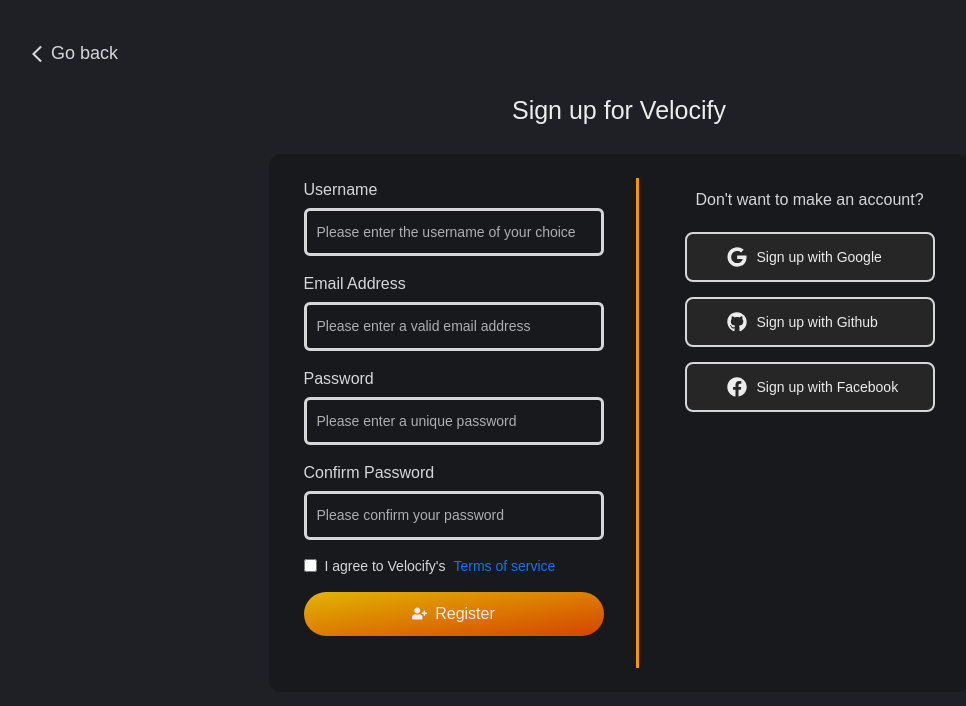
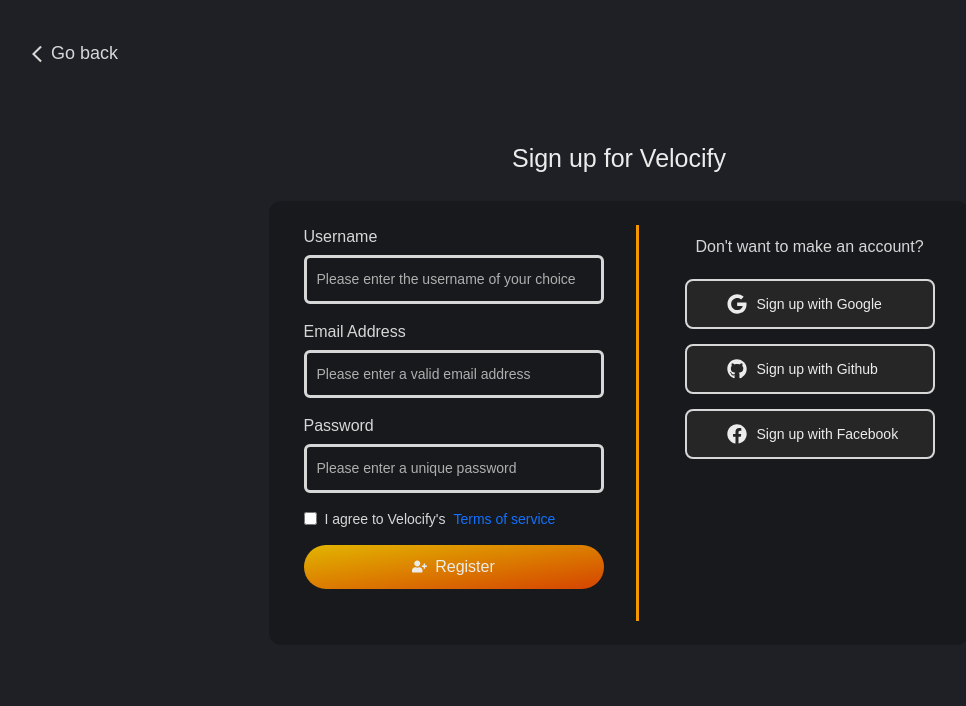
Before and after one commit to Humboorgir/Velocify-frontend, a Next.js app: page /register in a window 1280 px wide. Shown: the top 706 px of the page, without its empty margins (21-987 px from the left). Built offline with nearby package versions, Linux system fonts and the light colour scheme; no server answers.

Commit message:
Remove 'confirm password' field from register form

```diff
--- a/components/register/confirmpassword.js
+++ /dev/null
@@ -1,24 +0,0 @@
-const ConfirmPassword = () => {
-  return (
-    <div className="h-fit w-fit">
-      <label
-        className="mb-[6px] block text-textColorSemiWeak"
-        htmlFor="confirmPassword"
-      >
-        Confirm Password
-      </label>
-      <input
-        className="customAutofillStyle m-auto block w-[300px] rounded-md border-[3px] border-textColorSemiWeak bg-inherit p-[10px]
-        text-[15px] placeholder-[10px] placeholder-textColorWeak placeholder:text-[14px]"
-        type="password"
-        id="confirmPassword"
-        name="confirmPassword"
-        placeholder="Please confirm your password"
-        minLength="8"
-        maxLength="20"
-      />
-    </div>
-  );
-};
-
-export default ConfirmPassword;
--- a/components/register/credentialslogin.js
+++ b/components/register/credentialslogin.js
@@ -1,7 +1,6 @@
 import Username from "@/components/register/username";
 import Email from "@/components/register/email";
 import Password from "@/components/register/password";
-import ConfirmPassword from "@/components/register/confirmpassword";
 import Agreement from "@/components/register/agreement";
 import Submit from "@/components/register/submit";
 
@@ -14,7 +13,6 @@
       <Username />
       <Email />
       <Password />
-      <ConfirmPassword />
       <Agreement />
       <Submit isProcessing={isProcessing} />
     </div>
```
